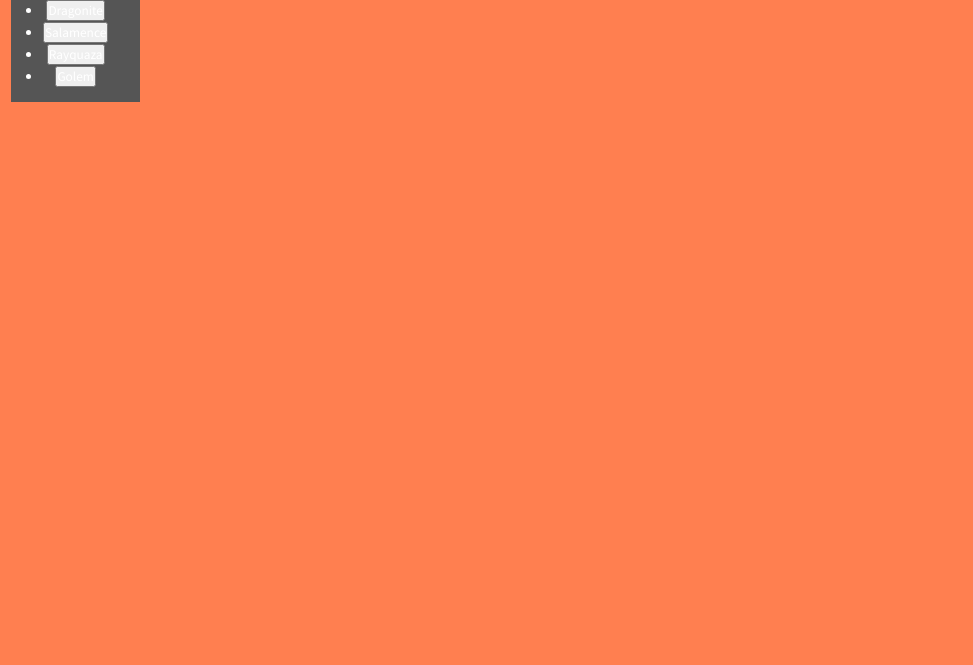
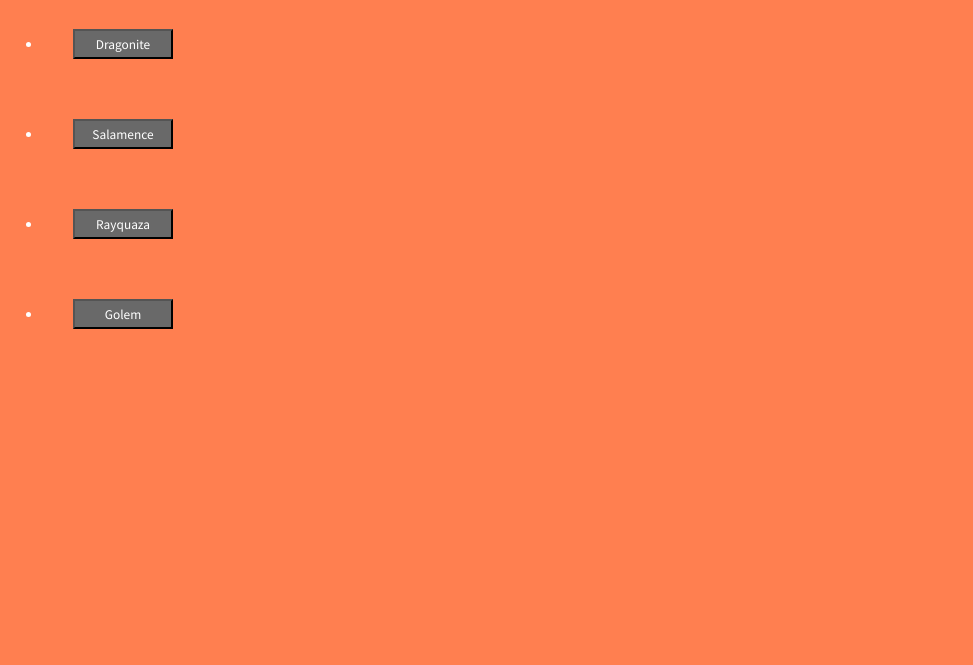
Before and after one commit to fortymilefox/simple-js-app, a plain HTML site: page index.html in a window 1280 px wide. Shown: the part 135-800 px from the top of the page, without its empty margins (0-973 px from the left). Drawn offline with Linux system fonts and the light colour scheme.

Commit message:
updated button style

```diff
--- a/css/styles.css
+++ b/css/styles.css
@@ -27,8 +27,14 @@ h1 {
   text-align: center;
 }
 
+button {
+  background-color: #696969; /* Dim Gray */
+  margin: 30px;
+  height: 30px;
+  width: 100px;
+}
+
 .poke-list{
-  background-color: #555555; /* Black */
   border: none;
   color: white;
   padding: 15px 32px;
```
